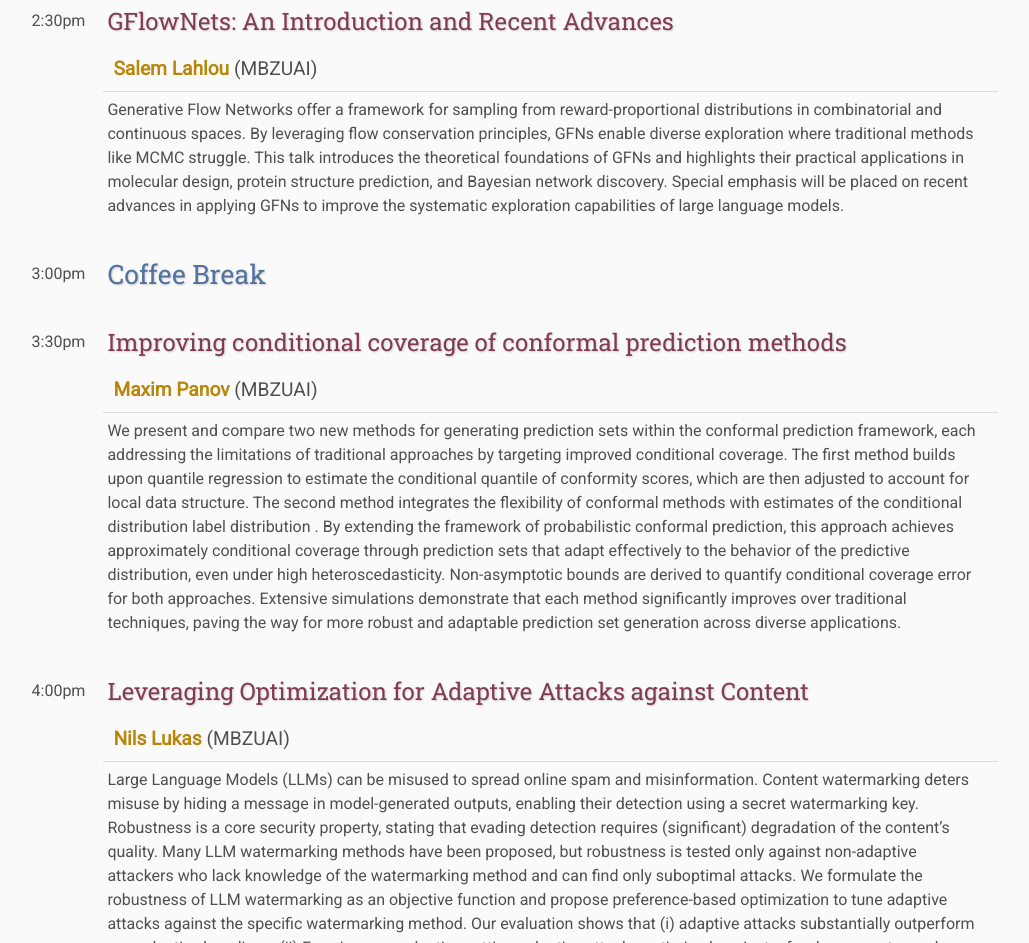
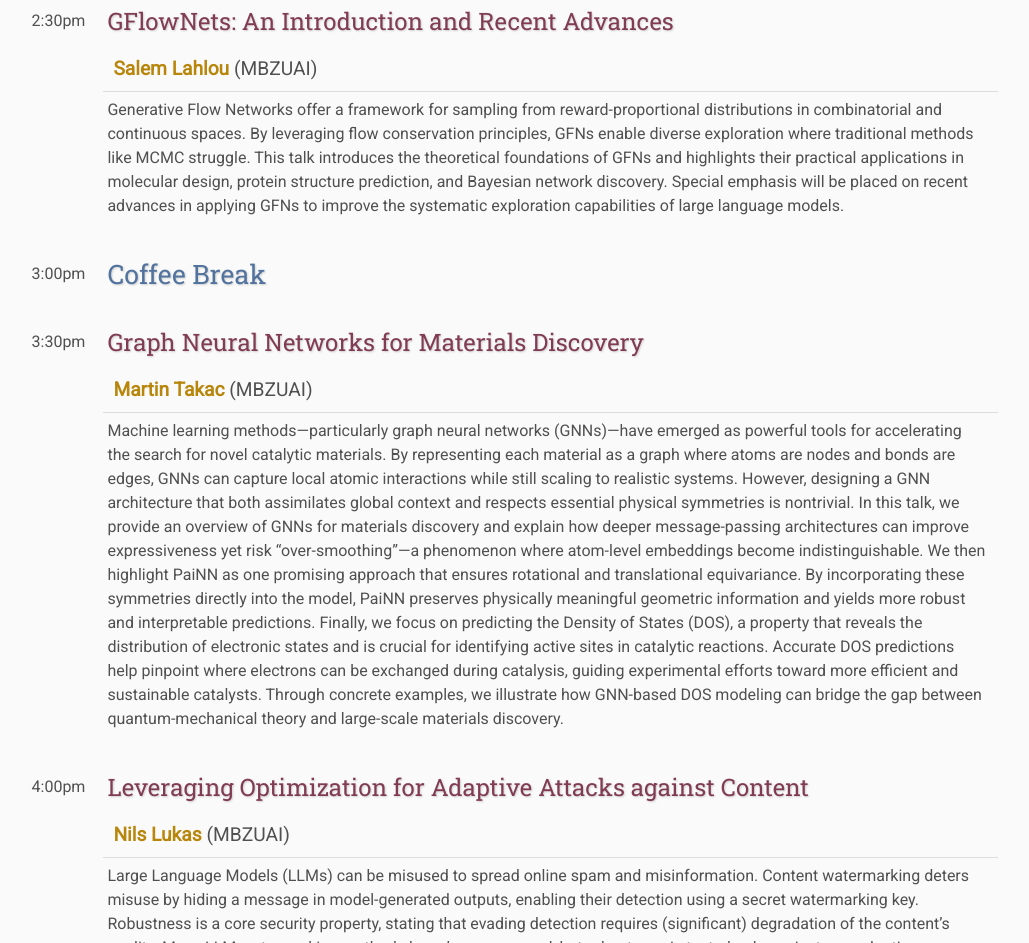
Before and after one commit to mbzuai-hiring/mbzuai-hiring.github.io, a plain HTML site: page day1.html in a window 1280 px wide. Shown: the part 2694-3637 px from the top of the page, without its empty margins (140-1169 px from the left). Drawn offline with Linux system fonts and the light colour scheme.

Commit message:
update talk

```diff
--- a/day1.html
+++ b/day1.html
@@ -181,18 +181,18 @@
         </tr>
     </tbody></table>
 
-    <table id="Martin Takac">
+    <table id="Maxim Panov">
         <tbody><tr>
             <td class="date" rowspan="3">
                 2:00pm
             </td>
             <td class="title">
-                Improving conditional coverage of conformal prediction methods
+            Improving conditional coverage of conformal prediction methods
             </td>
         </tr>
         <tr>
             <td class="speaker">
-                <a href="https://mbzuai.ac.ae/study/faculty/martin-takac/"><b>Martin Takac</b></a> (MBZUAI)
+                <a href="https://mbzuai.ac.ae/study/faculty/maxim-panov/"><b>Maxim Panov</b></a> (MBZUAI)
             </td>
         </tr>
         <tr>
@@ -200,6 +200,7 @@
                 We present and compare two new methods for generating prediction sets within the conformal prediction framework, each addressing the limitations of traditional approaches by targeting improved conditional coverage. The first method builds upon quantile regression to estimate the conditional quantile of conformity scores, which are then adjusted to account for local data structure. The second method integrates the flexibility of conformal methods with estimates of the conditional distribution label distribution . By extending the framework of probabilistic conformal prediction, this approach achieves approximately conditional coverage through prediction sets that adapt effectively to the behavior of the predictive distribution, even under high heteroscedasticity. Non-asymptotic bounds are derived to quantify conditional coverage error for both approaches. Extensive simulations demonstrate that each method significantly improves over traditional techniques, paving the way for more robust and adaptable prediction set generation across diverse applications.
         </td></tr>
     </tbody></table>
+
 
 
     <table id="Salem Lahlou">
@@ -240,23 +241,25 @@
         </td></tr> -->
     </tbody></table>
 
-    <table id="Maxim Panov">
+    <table id="Martin Takac">
         <tbody><tr>
             <td class="date" rowspan="3">
                 3:30pm
             </td>
             <td class="title">
-            Improving conditional coverage of conformal prediction methods
+                Graph Neural Networks for Materials Discovery
             </td>
         </tr>
         <tr>
             <td class="speaker">
-                <a href="https://mbzuai.ac.ae/study/faculty/maxim-panov/"><b>Maxim Panov</b></a> (MBZUAI)
+                <a href="https://mbzuai.ac.ae/study/faculty/martin-takac/"><b>Martin Takac</b></a> (MBZUAI)
             </td>
         </tr>
         <tr>
             <td class="abstract">
-                We present and compare two new methods for generating prediction sets within the conformal prediction framework, each addressing the limitations of traditional approaches by targeting improved conditional coverage. The first method builds upon quantile regression to estimate the conditional quantile of conformity scores, which are then adjusted to account for local data structure. The second method integrates the flexibility of conformal methods with estimates of the conditional distribution label distribution . By extending the framework of probabilistic conformal prediction, this approach achieves approximately conditional coverage through prediction sets that adapt effectively to the behavior of the predictive distribution, even under high heteroscedasticity. Non-asymptotic bounds are derived to quantify conditional coverage error for both approaches. Extensive simulations demonstrate that each method significantly improves over traditional techniques, paving the way for more robust and adaptable prediction set generation across diverse applications.
+                Machine learning methods—particularly graph neural networks (GNNs)—have emerged as powerful tools for accelerating the search for novel catalytic materials. By representing each material as a graph where atoms are nodes and bonds are edges, GNNs can capture local atomic interactions while still scaling to realistic systems. However, designing a GNN architecture that both assimilates global context and respects essential physical symmetries is nontrivial.
+                In this talk, we provide an overview of GNNs for materials discovery and explain how deeper message-passing architectures can improve expressiveness yet risk “over-smoothing”—a phenomenon where atom-level embeddings become indistinguishable. We then highlight PaiNN as one promising approach that ensures rotational and translational equivariance. By incorporating these symmetries directly into the model, PaiNN preserves physically meaningful geometric information and yields more robust and interpretable predictions.
+                Finally, we focus on predicting the Density of States (DOS), a property that reveals the distribution of electronic states and is crucial for identifying active sites in catalytic reactions. Accurate DOS predictions help pinpoint where electrons can be exchanged during catalysis, guiding experimental efforts toward more efficient and sustainable catalysts. Through concrete examples, we illustrate how GNN-based DOS modeling can bridge the gap between quantum-mechanical theory and large-scale materials discovery.
         </td></tr>
     </tbody></table>
 
```
